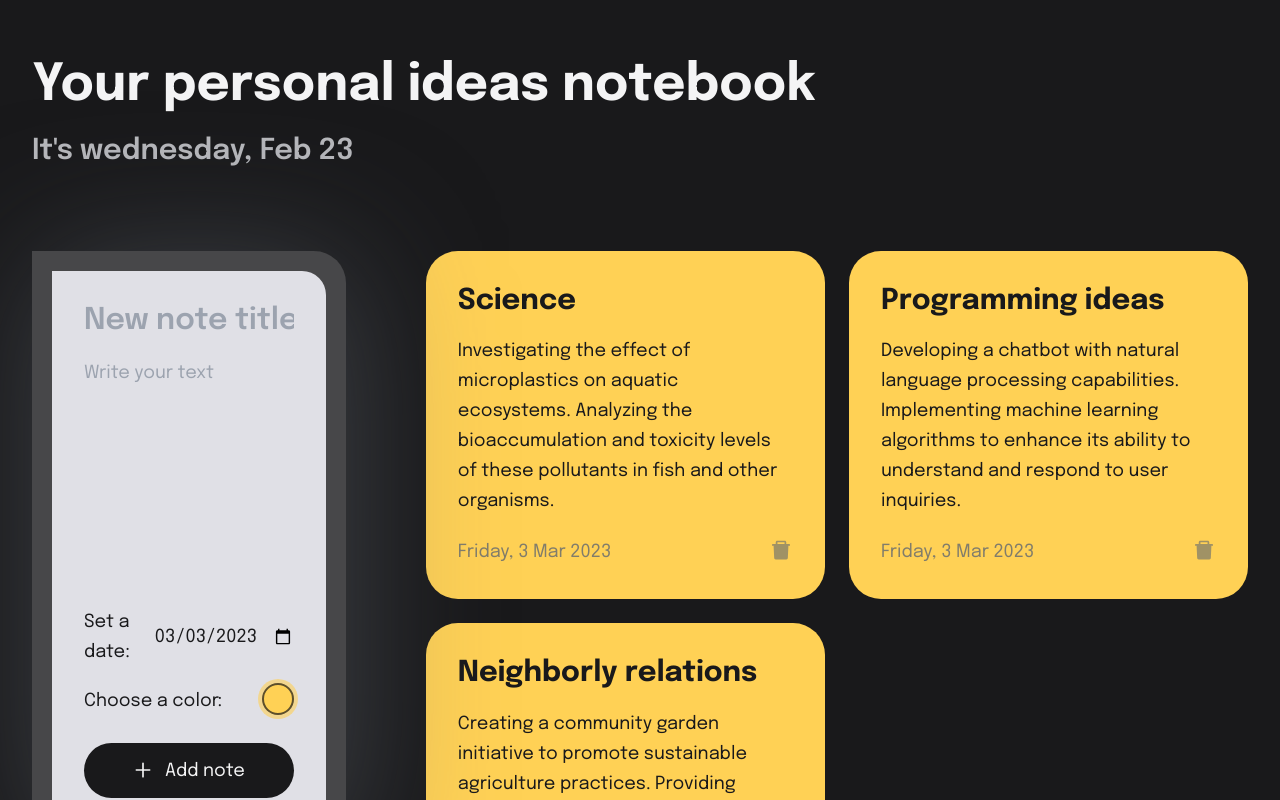
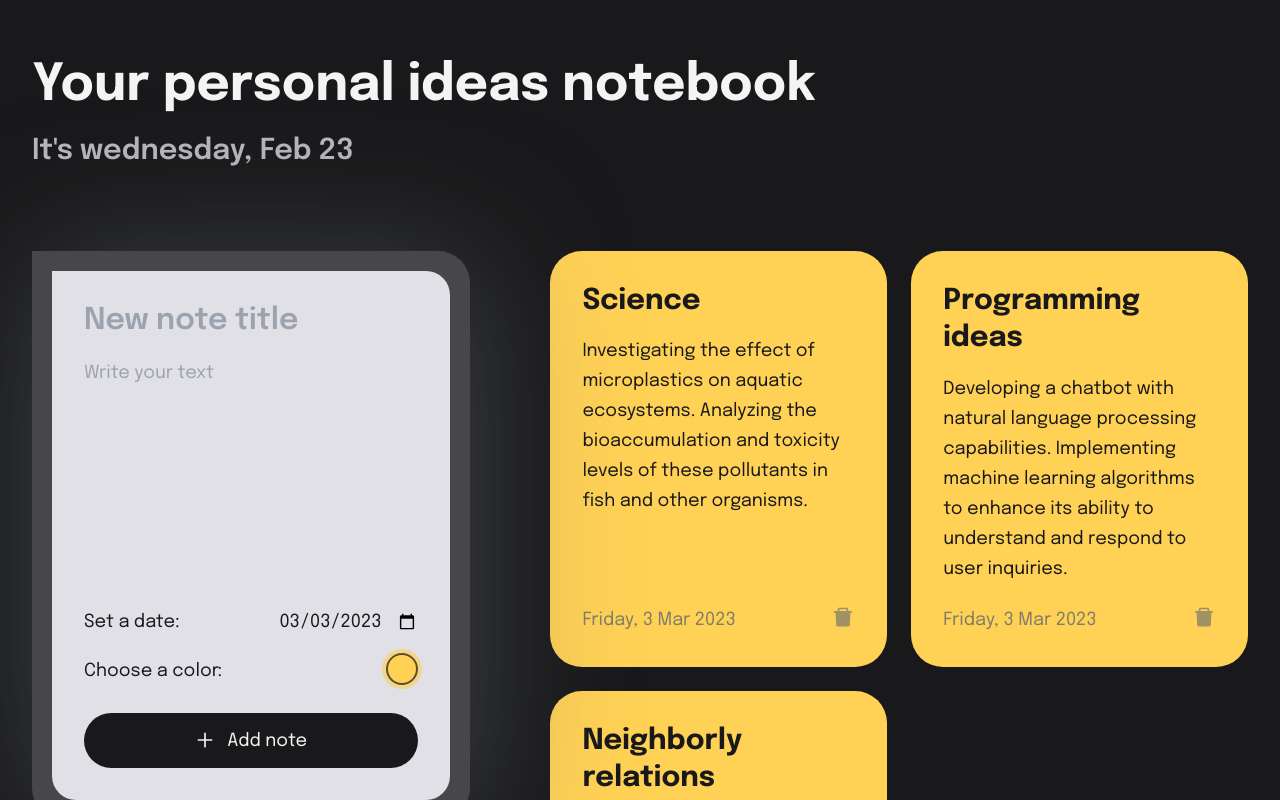
Before and after one commit to michibene/online-notebook-web, a React (Vite) app: page / in a window 1280 px wide. Shown: the top 800 px of the page. Built offline with nearby package versions, Linux system fonts and the light colour scheme.

Commit message:
Update page layout

```diff
--- a/src/components/ui/cards/NoteCard.tsx
+++ b/src/components/ui/cards/NoteCard.tsx
@@ -15,7 +15,7 @@ export default function NoteCard({ id, title, body, dateCreated, handleDeleteNot
             <h2>{title}</h2>
             <p>{body}</p>
 
-            <div className="mt-auto inline-flex justify-between">
+            <div className="mt-auto flex justify-between">
                 <p className="pt-[0.3rem] text-[#616870] text-opacity-80">{formatDate(dateCreated)}</p>
 
                 <button
--- a/src/pages/sections/AllNotesList.tsx
+++ b/src/pages/sections/AllNotesList.tsx
@@ -8,7 +8,7 @@ type AllNotesListProps = {
 
 export default function AllNotesList({ notesList, handleDeleteNote }: AllNotesListProps) {
     return (
-        <div className="flex-grow mb-16">
+        <>
             {Array.isArray(notesList) && notesList.length ? (
                 <section className="grid lg:grid-cols-2 gap-6">
                     {notesList.map((note: Note) => (
@@ -28,6 +28,6 @@ export default function AllNotesList({ notesList, handleDeleteNote }: AllNotesLi
                     <p>Add a new idea using the form to create a note.</p>
                 </section>
             )}
-        </div>
+        </>
     );
 }
--- a/src/pages/sections/NotesApp.tsx
+++ b/src/pages/sections/NotesApp.tsx
@@ -21,12 +21,13 @@ export default function NotesApp() {
     }
 
     return (
-        <div className="flex flex-col lg:flex-row gap-16 xl:gap-20">
-            <div className="lg:w-[40%] xl:w-[35%]">
+        <div className="grid lg:grid-cols-5 gap-16 xl:gap-20">
+            <div className="lg:col-span-2">
                 <NewNoteCard handleAddNote={addNewNote} />
             </div>
-
-            <AllNotesList notesList={notes} handleDeleteNote={deleteNote} />
+            <div className="lg:col-span-3 mb-16">
+                <AllNotesList notesList={notes} handleDeleteNote={deleteNote} />
+            </div>
         </div>
     );
 }
```
